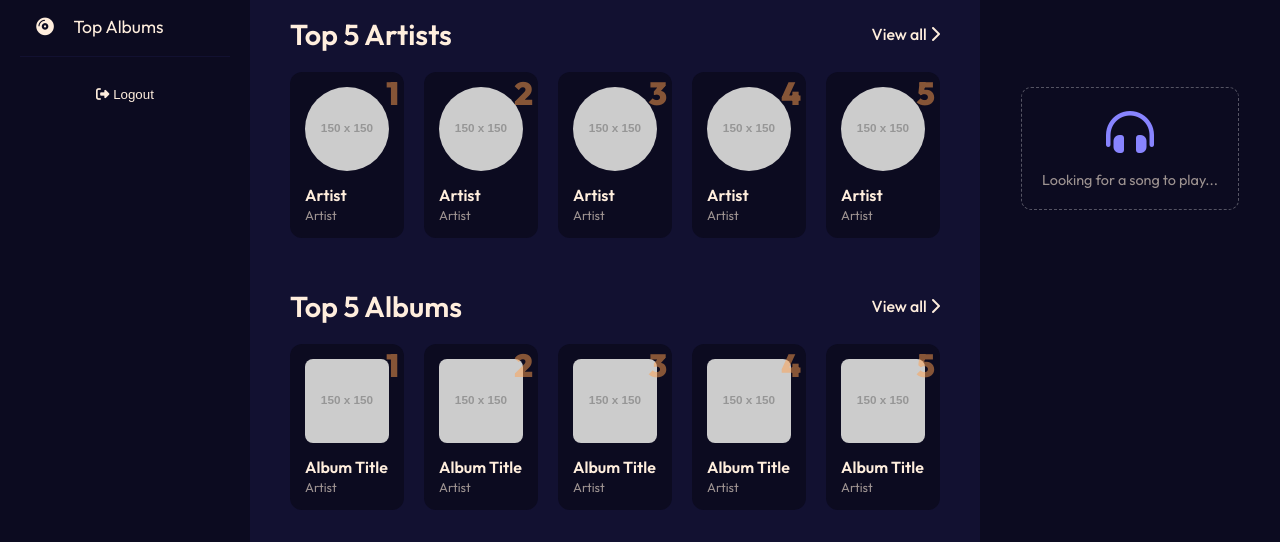
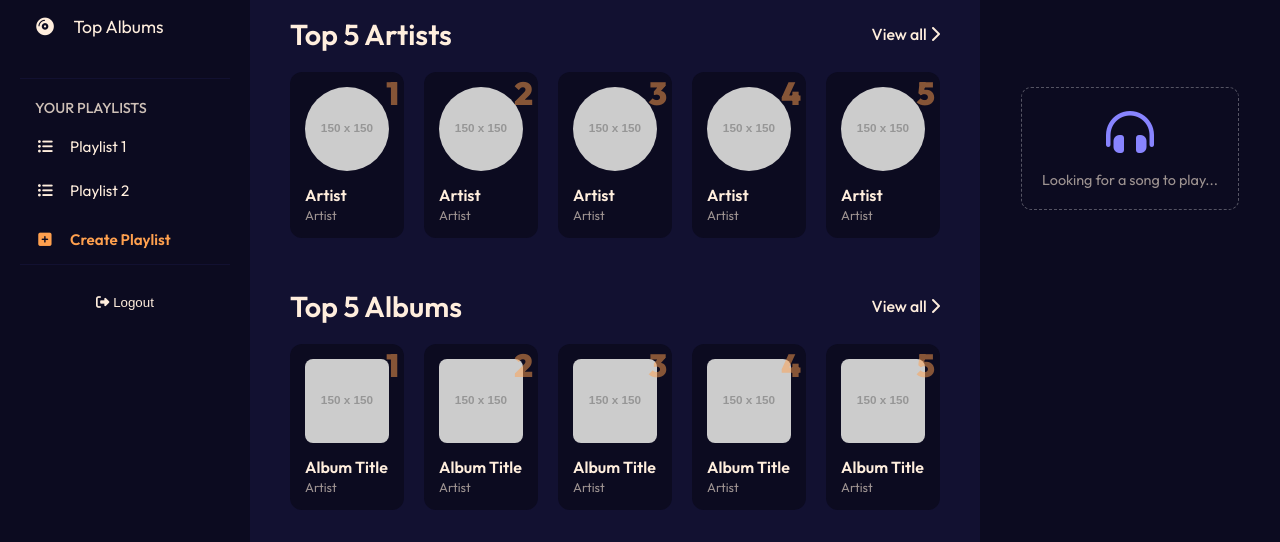
Before and after one commit to alexianichola/spotify_like_app, a plain HTML site: page src/ui/profile.html in a window 1280 px wide. Shown: the part 258-800 px from the top of the page. Drawn offline with Linux system fonts and the light colour scheme; placeholder pictures from the web are drawn by us.

Commit message:
featUI: create playlist added in sidebar

```diff
--- a/src/ui/profile.html
+++ b/src/ui/profile.html
@@ -39,6 +39,20 @@
                     <li class="nav-item"><a href="top-albums.html"><i class="fas fa-compact-disc"></i> <span>Top Albums</span></a></li>
                 </ul>
             </nav>
+
+            <!-- Aci fac playlisturi-->
+
+            <div id="playlists-section">
+                <h3>Your Playlists</h3>
+                <ul id="playlist-list">
+                    <li class="playlist-item"><a href="#"><i class="fas fa-list-ul"></i> <span>Playlist 1</span></a></li>
+                    <li class="playlist-item"><a href="#"><i class="fas fa-list-ul"></i> <span>Playlist 2</span></a></li>
+
+                    <li class="playlist-item create-new"><a href="#"><i class="fas fa-plus-square"></i> <span>Create Playlist</span></a></li>
+                </ul>
+            </div>
+
+            <!-- aci am terminat playlistu-->
 
             <div id="utility-links">
                 <button id="logout-button" class="accent-button"><i class="fas fa-sign-out-alt"></i> <span>Logout</span></button>
--- a/src/ui/style.css
+++ b/src/ui/style.css
@@ -206,7 +206,29 @@ body {
     #app-container.sidebar-closed #logout-button span {
         display: none;
     }
+/*aci fac plylist*/
+    #app-container.sidebar-closed #playlists-section h3 {
+        display: none; /* Ascunde titlul "Your Playlists" */
+    }
 
+    /* Centrează iconițele playlist-urilor când sidebar-ul este mic */
+    #app-container.sidebar-closed #playlists-section a {
+        padding: 10px 0;
+        justify-content: center;
+    }
+
+    #app-container.sidebar-closed #playlists-section a i {
+        margin: 0;
+    }
+
+    /* Ascunde textele playlist-urilor */
+    #app-container.sidebar-closed #playlists-section span {
+        opacity: 0;
+        width: 0;
+        overflow: hidden;
+    }
+
+    /*aci nu mai fac plylist*/
 
     #sidebar {
         display: block !important; /* Arătăm sidebar-ul pe desktop */
@@ -758,3 +780,60 @@ body {
     margin-top: 20px;
     font-size: 0.9em;
 }
+
+/* === STILIZARE SECTIUNE PLAYLISTS (NOU) === */
+
+#playlists-section {
+    flex-grow: 1; /* Permite secțiunii să ocupe spațiul rămas, deasupra Logout-ului */
+    margin-top: 30px;
+    padding-top: 20px;
+    border-top: 1px solid var(--color-background); /* Separator subtil */
+    overflow-y: auto; /* Permite scroll dacă sunt multe playlist-uri */
+}
+
+#playlists-section h3 {
+    color: var(--color-text-primary);
+    opacity: 0.8;
+    font-size: 0.9em;
+    font-weight: 500;
+    margin-bottom: 10px;
+    text-transform: uppercase;
+    padding: 0 15px; /* Aliniere cu link-urile */
+}
+
+#playlist-list {
+    list-style: none;
+    text-align: left;
+}
+
+.playlist-item a {
+    /* Folosim stilul de bază al link-urilor din navigație */
+    display: block;
+    padding: 10px 15px;
+    margin-bottom: 5px;
+    text-decoration: none;
+    color: var(--color-text-primary);
+    border-radius: 8px;
+    transition: background-color 0.2s;
+    font-size: 0.95em;
+    display: flex; /* Pentru aliniere */
+    align-items: center;
+}
+
+.playlist-item a i {
+    margin-right: 15px;
+    width: 20px;
+    text-align: center;
+}
+
+.playlist-item a:hover {
+    background-color: var(--color-ink-black);
+    color: var(--color-main-accent); /* Schimbăm culoarea la hover */
+}
+
+/* Stil pentru link-ul de creare (pentru a-l evidenția ușor) */
+.playlist-item.create-new a {
+    color: var(--aura-color-1);
+    font-weight: 600;
+    margin-top: 10px;
+}
```
Also changed, not shown: src/ui/top-albums.html (+14 -0 lines), src/ui/top-artists.html (+14 -0 lines).
